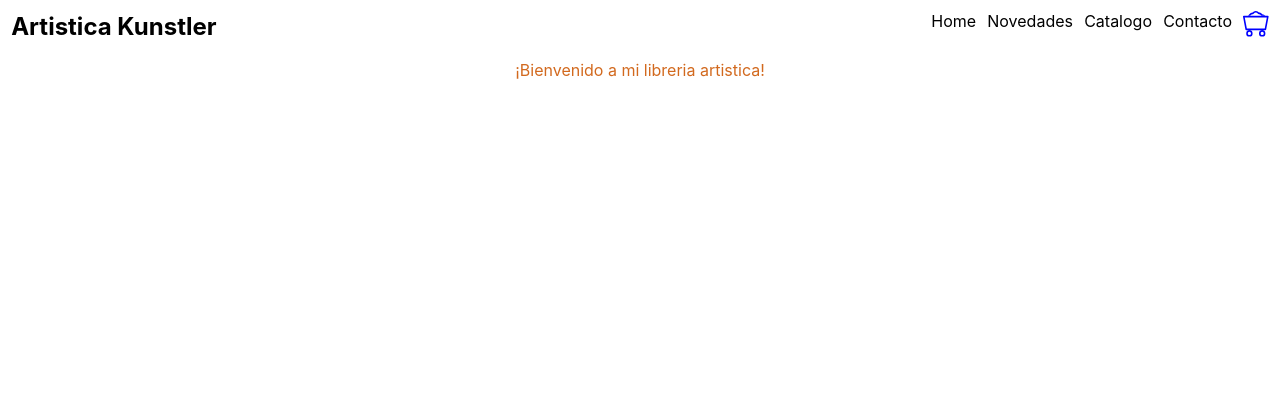
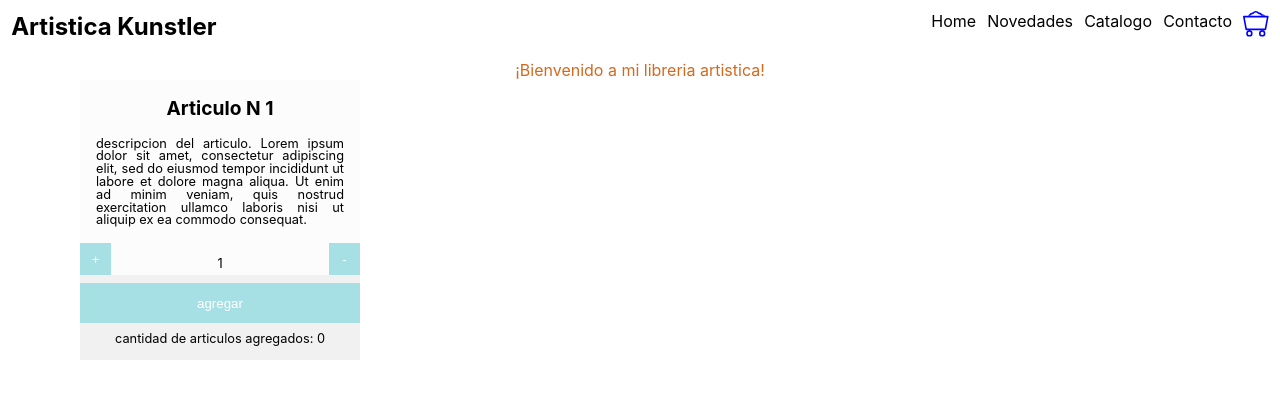
Before and after one commit to luciasuter/repo-ecommerce-react-suter, a React (Create React App) app: page / in a window 1280 px wide. Shown: the top 398 px of the page. Built offline with nearby package versions, Linux system fonts and the light colour scheme.

Commit message:
clase N5. Componentes II

```diff
--- a/package.json
+++ b/package.json
@@ -35,5 +35,9 @@
       "last 1 firefox version",
       "last 1 safari version"
     ]
+  },
+  "devDependencies": {
+    "@imaginary-cloud/prettier-config": "^1.0.0",
+    "prettier": "^2.4.1"
   }
 }
--- /dev/null
+++ b/src/components/Counter/Counter.css
@@ -0,0 +1,113 @@
+/*.Counter {
+  width: inherit;
+  height: auto;
+  padding: 0.5em;
+}
+
+.Counter h4 {
+  font-size: 1.2rem;
+}
+
+.Counter span {
+  font-size: 0.7rem;
+  line-height: 1;
+  padding-bottom: 1rem;
+}
+
+.container_counter {
+  width: inherit;
+  display: flex;
+  flex-direction: row;
+  justify-content: space-evenly;
+}
+
+.cantidad,
+.btn_restar,
+.btn_sumar {
+  height: 50px;
+}
+
+.btn_restar,
+.btn_sumar {
+  width: 50px;
+}
+
+.cantidad {
+  width: 50%;
+  text-align: center;
+}
+*/
+
+.Counter {
+  width: 280px;
+  height: 280px;
+  margin: 5em;
+  background-color: rgb(241, 241, 241);
+  display: flex;
+  flex-direction: column;
+  text-align: center;
+}
+
+.Counter span {
+  font-size: 0.8rem;
+  padding-top: 0.5rem;
+}
+.counter_txt {
+  padding: 1em;
+  display: flex;
+  flex-direction: column;
+  background-color: rgb(252, 252, 252);
+}
+
+.counter_txt h4 {
+  font-size: 1.2rem;
+  padding-bottom: 0.6rem;
+  text-align: center;
+}
+
+.counter_txt span {
+  font-size: 0.8rem;
+  line-height: 1;
+  text-align: justify;
+}
+
+.container_counter {
+  width: inherit;
+  height: auto;
+  display: flex;
+  flex-direction: row;
+  justify-content: space-evenly;
+  align-items: center;
+  margin-bottom: 0.5rem;
+}
+
+#btn_restar,
+#btn_sumar {
+  width: 2rem;
+  height: 2rem;
+}
+#btn_restar,
+#btn_sumar,
+#btn_agregar {
+  background-color: rgb(166, 224, 228);
+  color: white;
+}
+
+#btn_restar:disabled,
+#btn_sumar:disabled,
+#btn_agregar:disabled {
+  background-color: rgb(191, 216, 218);
+}
+
+#btn_agregar {
+  height: 2.5rem;
+}
+
+.container_cantidad {
+  width: 14rem;
+  height: 2rem;
+  display: flex;
+  align-items: center;
+  justify-content: center;
+  background-color: rgb(252, 252, 252);
+}
--- /dev/null
+++ b/src/components/Counter/Counter.js
@@ -0,0 +1,80 @@
+import React, { useState } from 'react'
+import "./Counter.css";
+
+ function Counter ({stock, initial, onAdd}){
+    let [cantidad, setCantidad] = useState(parseInt(initial));
+    let [agregados, setAgregados] = useState(0)
+
+    function Sumar (){
+
+      if (parseInt(stock) >= cantidad){
+        document.getElementById("btn_sumar").disabled = true;
+        document.getElementById("btn_restar").disabled = false;
+    }
+
+    if(parseInt(stock) > parseInt(cantidad)){
+      document.getElementById("btn_sumar").disabled = false;
+      document.getElementById("btn_restar").disabled = false;
+      setCantidad(cantidad + 1)
+    }
+    }
+
+    function Restar(){
+      if(cantidad === 0){
+        document.getElementById("btn_restar").disabled = true;
+        document.getElementById("btn_sumar").disabled = false;
+      }
+
+      else if(cantidad > 0){
+        document.getElementById("btn_restar").disabled = false;
+        document.getElementById("btn_sumar").disabled = false;
+        setCantidad(cantidad - 1)
+      }
+
+    }
+
+    function agregarArticulos(){
+      onAdd = agregados+cantidad;
+
+      if (onAdd < parseInt(stock)){
+        document.getElementById("btn_agregar").disabled = false;
+        setAgregados (onAdd)
+      }
+
+      if (onAdd === parseInt(stock)){
+        setAgregados (onAdd)
+        document.getElementById("btn_agregar").disabled = true;
+        document.getElementById("btn_agregar").innerHTML = "limite de stock";
+        document.getElementById("btn_sumar").disabled = true;
+        document.getElementById("btn_restar").disabled = true;
+
+      }
+
+      if (onAdd > parseInt(stock)){
+        document.getElementById("btn_agregar").disabled = true;
+        alert("no hay suficiente stock")
+        document.getElementById("btn_agregar").disabled = false;
+      }
+
+    }
+
+    return (
+        <div className="Counter">
+          <div className="counter_txt">
+            <h4>Articulo N 1</h4>
+            <span>descripcion del articulo. Lorem ipsum dolor sit amet, consectetur adipiscing elit, sed do eiusmod tempor incididunt ut labore et dolore magna aliqua. Ut enim ad minim veniam, quis nostrud exercitation ullamco laboris nisi ut aliquip ex ea commodo consequat. </span>
+          </div>
+          <div className="container_counter">
+            <button id="btn_sumar" onClick={Sumar}>+</button>
+            <div className="container_cantidad">
+              <span className="cantidad">{cantidad}</span>
+            </div>
+            <button id="btn_restar" onClick={Restar}>-</button>
+          </div>
+          <button id="btn_agregar" onClick={agregarArticulos}>agregar</button>
+          <span>cantidad de articulos agregados: {agregados}</span>
+        </div>
+    )
+}
+
+export default Counter;
--- a/src/components/ItemListContainer/ItemListContainer.css
+++ b/src/components/ItemListContainer/ItemListContainer.css
@@ -4,4 +4,6 @@
   position: absolute;
   text-align: center;
   top: 60px;
+  display: flex;
+  flex-direction: column;
 }
--- a/src/components/ItemListContainer/ItemListContainer.js
+++ b/src/components/ItemListContainer/ItemListContainer.js
@@ -1,10 +1,42 @@
-import React from 'react'
+import React, { Fragment } from 'react'
 import './ItemListContainer.css'
+import Counter from "../Counter/Counter"
 
-export default function ItemListContainer(props) {
+export default function ItemListContainer({greeting, greeting2}) {
+    return (
+        <Fragment>
+            <div className="greeting_msg">
+            <span> {greeting} </span>
+            <span> {greeting2} </span>
+        </div>
+        <Counter
+        stock= "5" initial="1"/>
+        </Fragment>
+    )
+}
+
+
+
+/* version funcion flecha
+const  ItemListContainer = (props) => {
     return (
         <div className="greeting_msg">
             <span> {props.greeting} </span>
         </div>
     )
 }
+
+export default ItemListContainer */
+
+
+/* version funcion flecha con props moderno
+const  ItemListContainer = ({greeting, greeting2}) => {
+    return (
+        <div className="greeting_msg">
+            <span> {greeting} </span>
+            <span> {greeting2} </span>
+        </div>
+    )
+}
+
+export default ItemListContainer */
```
Also changed, not shown: src/App.js (+7 -3 lines), 1 other file (tests, documents, lock files or other folders).
